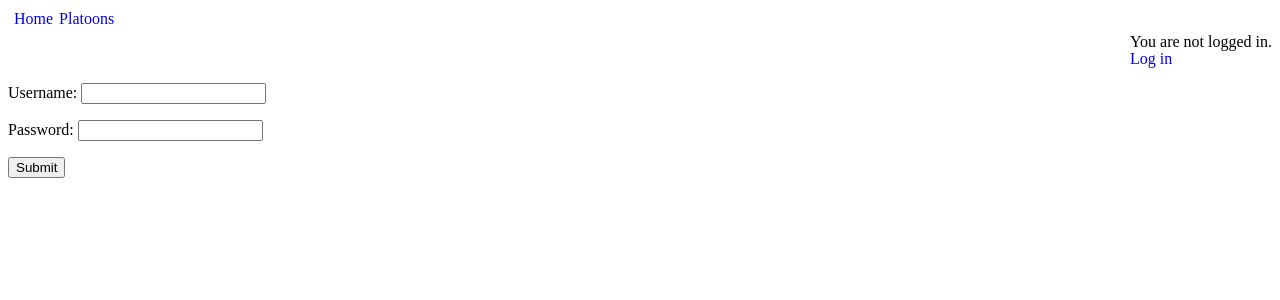
After one commit to duk3luk3/template_platoons, a Django app: page /login/ in a window 1280 px wide. The commit adds this page. Shown: the top 300 px of the page. Run offline with Django 3.2, Linux system fonts and the light colour scheme.

```diff
--- /dev/null
+++ b/static/style.css
@@ -0,0 +1,20 @@
+#auth_bar {
+	float:right;
+}
+
+#sidebar ul, #sidebar li {
+	list-style: none;
+	margin: 3px;
+	padding: 0;
+}
+#sidebar ul li { float: left; min-height: 1px; vertical-align: middle;}
+
+#sidebar a { display: block; line-height: 1em; text-decoration: none; }
+
+  #sidebar > ul { *display: inline-block; }
+
+    #sidebar:after, #sidebar ul:after {
+	        content: '';
+		    display: block;
+		        clear: both;
+		}
--- /dev/null
+++ b/template_platoons/forms.py
@@ -0,0 +1,5 @@
+from django import forms
+
+class LoginForm(forms.Form):
+  username = forms.CharField(max_length=100)
+  password = forms.CharField(max_length=1024, widget=forms.PasswordInput)
--- a/template_platoons/settings.py
+++ b/template_platoons/settings.py
@@ -87,3 +87,6 @@ USE_TZ = True
 # https://docs.djangoproject.com/en/1.6/howto/static-files/
 
 STATIC_URL = '/static/'
+STATICFILES_DIRS = (
+        os.path.join(BASE_DIR, "static"),
+        )
--- a/template_platoons/urls.py
+++ b/template_platoons/urls.py
@@ -11,5 +11,7 @@ urlpatterns = patterns('',
     url(r'^admin/', include(admin.site.urls)),
     url(r'^platoons/', include('uo_template_platoons.urls')),
     url(r'^accounts/', include('registration.backends.simple.urls')),
-    url(r'^users/(?P<username>\w+)$', 'template_platoons.views.user')
+    url(r'^users/(?P<username>\w+)$', 'template_platoons.views.user'),
+    url(r'^login/$', 'template_platoons.views.login_view'),
+    url(r'^logout/$', 'template_platoons.views.logout_view')
 )
--- a/template_platoons/views.py
+++ b/template_platoons/views.py
@@ -1,10 +1,14 @@
 from django.shortcuts import render
 from django.http import HttpResponse
+from django.contrib.auth import authenticate, login, logout
 from django.contrib.auth.models import User
+from template_platoons.forms import LoginForm
+from django.template import RequestContext
 
 # Create your views here.
 
 def index(request):
+
   context = {'content': 'This is the site index.'}
   return render(request, 'index.html', context)
 
@@ -14,3 +18,30 @@ def user(request,username):
     return HttpResponse('Hello. This is %s\'s user profile.' % (username))
   except User.DoesNotExist:
     return HttpResponse('There is no user called %s!' % (username))
+
+def login_view(request):
+  if request.method == 'POST':
+    form = LoginForm(request.POST)
+    if form.is_valid():
+      username = form.cleaned_data['username']
+      password = form.cleaned_data['password']
+      user = authenticate(username=username, password=password)
+
+      if user is not None:
+        if user.is_active:
+          login(request, user)
+          return HttpResponse("Welcome, %s" % (username))
+        else:
+          return HttpResponse("Sorry, your user account is disabled.")
+
+  else:
+    form = LoginForm()
+
+  context = { 'form': form }
+
+  return render(request, 'login.html', context)
+
+def logout_view(request):
+  logout(request)
+
+  return index(request)
--- a/templates/base.html
+++ b/templates/base.html
@@ -1,7 +1,8 @@
+{% load staticfiles %}
 <!DOCTYPE html>
 <html lang="en">
 <head>
-    <link rel="stylesheet" href="style.css" />
+<link rel="stylesheet" href="{% static "style.css" %}" />
     <title>{% block title %}My amazing site{% endblock %}</title>
 </head>
 
@@ -10,13 +11,21 @@
         {% block sidebar %}
         <ul>
             <li><a href="/">Home</a></li>
-            <li><a href="/platoons/">Platoons</a></li>
+            <li><a href="{% url 'uo_template_platoons.views.index' %}">Platoons</a></li>
         </ul>
+        <div id="auth_bar">
+          {% if user.is_authenticated %}
+          Hello, {{ user.username }}. <a href="{% url 'template_platoons.views.logout_view' %}">Log out</a>
+          {% else %}
+          You are not logged in. <a href="{% url 'template_platoons.views.login_view' %}">Log in</a>
+          {% endif %}
+        </div>
         {% endblock %}
     </div>
 
     <div id="content">
         {% block content %}{% endblock %}
     </div>
+
 </body>
 </html>
--- /dev/null
+++ b/templates/login.html
@@ -0,0 +1,8 @@
+{% extends "base.html" %}
+
+{% block content %}
+<form action="{% url 'template_platoons.views.login_view' %}" method="post">{% csrf_token %}
+	{{ form.as_p }}
+	<input type="submit" value="Submit" />
+</form>
+{% endblock %}
--- a/uo_template_platoons/models.py
+++ b/uo_template_platoons/models.py
@@ -4,7 +4,7 @@ from django.contrib.auth.models import User
 # Create your models here.
 
 class Period(models.Model):
-  name = models.CharField(max_length = 1024)
+  name = models.CharField(max_length = 1024, primary_key=True)
   description = models.TextField()
   start = models.DateField()
   owner = models.ForeignKey(User)
--- a/uo_template_platoons/templates/uo_template_platoons/index.html
+++ b/uo_template_platoons/templates/uo_template_platoons/index.html
@@ -6,9 +6,12 @@
 <table>
 	<tr><th>Period</th><th>Period Start</th><th>Description</th></tr>
 	{% for period in periods %}
-        <tr><td><a href="{% url 'uo_template_platoons.views.period' periodname=period.name %}">{{ period.name }}</a></td><td>{{ period.start.year }}</td><td>{{ period.description }}</td></tr>
+        <tr><td><a href="{% url 'uo_template_platoons.views.period_view' periodname=period.name %}">{{ period.name }}</a></td><td>{{ period.start.year }}</td><td>{{ period.description }}</td></tr>
 	{% endfor %}
 </table>
+{% if user.is_authenticated %}
+<p><a href="{% url 'uo_template_platoons.views.new_period' %}">Create New Period</a></p>
+{% endif %}
 <h2>By Branch</h2>
 <table>
 	<tr><th>Name</th><th>Description</th></tr>
--- a/uo_template_platoons/urls.py
+++ b/uo_template_platoons/urls.py
@@ -4,7 +4,9 @@ from uo_template_platoons import views
 
 urlpatterns = patterns('',
     url(r'^$', views.index, name='index'),
-    url(r'^periods/(?P<periodname>\w+)$', views.period),
+    url(r'^periods/(?P<periodname>\w+)$', views.period_view),
+    url(r'^edit/periods/(?P<periodname>\w+)$', views.period_edit),
+    url(r'^new/periods$', views.period_edit, name='uo_template_platoons.views.new_period'),
     url(r'^branches/(?P<branchname>\w+)$', views.branch),
     url(r'^armies/(?P<armyname>.+)$', views.army),
     )
```
Also changed, not shown: uo_template_platoons/templates/uo_template_platoons/edit_period.html (added, +8 -0 lines), uo_template_platoons/views.py (+30 -1 lines), uo_template_platoons/migrations/0002_auto__del_field_period_id__chg_field_period_name__add_unique_period_na.py (added), 1 other file.
